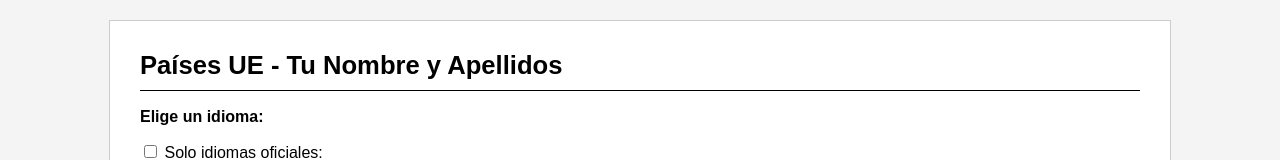
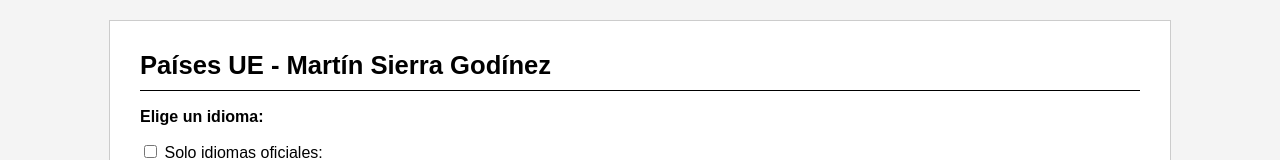
Before and after one commit to MartinIESBelen/JavaScriptRecuperacion, a website with bundled scripts: page examen02/index.html in a window 1280 px wide. Shown: the top 160 px of the page. Built offline with nearby package versions, Linux system fonts and the light colour scheme.

Commit message:
Versión final segundo examen

```diff
--- a/examen02/index.html
+++ b/examen02/index.html
@@ -7,10 +7,8 @@
 </head>
 <body>
 
-
-
 <main>
-    <h1>Países UE - Tu Nombre y Apellidos</h1>
+    <h1>Países UE - Martín Sierra Godínez</h1>
     <p><strong>Elige un idioma:</strong></p>
     <input type="checkbox" id="cbIdiomaOfi">
     <label for="cbIdiomaOfi">Solo idiomas oficiales:</label>
```
